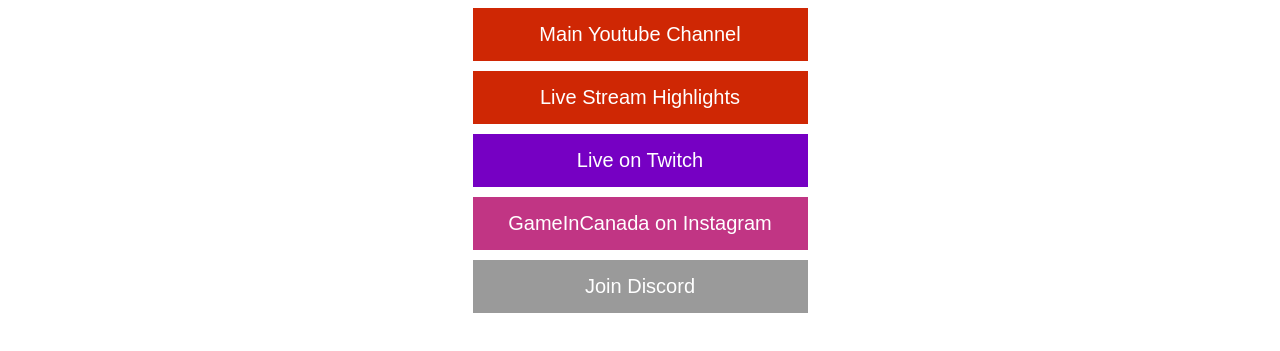
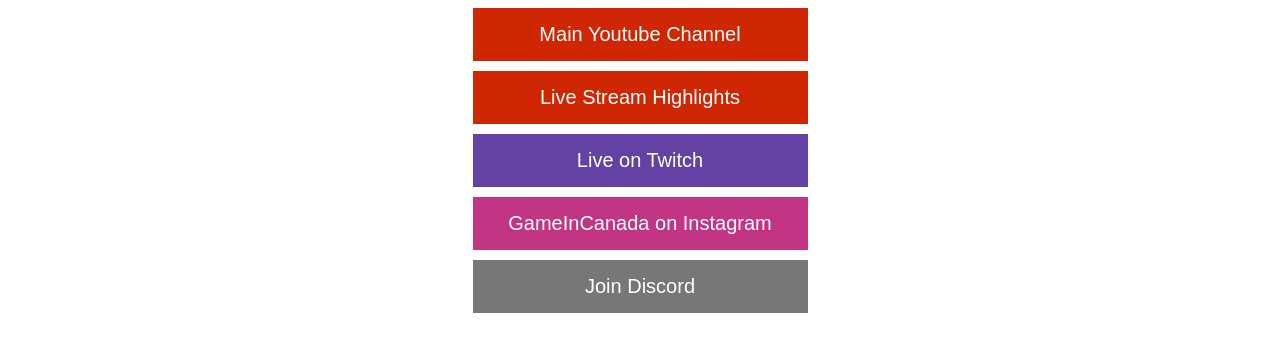
Before and after one commit to gameincanada/Social_Media, a plain HTML site: page index.html in a window 1280 px wide. Shown: the part 353-704 px from the top of the page. Drawn offline with Linux system fonts and the light colour scheme.

Commit message:
Add files via upload

```diff
--- a/index.html
+++ b/index.html
@@ -86,7 +86,7 @@ p{
   background-color: purple;
 }
 .button3 {
-  background-color: #7600C3;
+  background-color: #6441A4;
   border: none;
   color: white;
   padding: 15px 25px;
@@ -99,7 +99,7 @@ p{
   background-color: purple;
 }
 .button4 {
-  background-color: #9A9A9A;
+  background-color: #777777;
   border: none;
   color: white;
   padding: 15px 25px;
```
